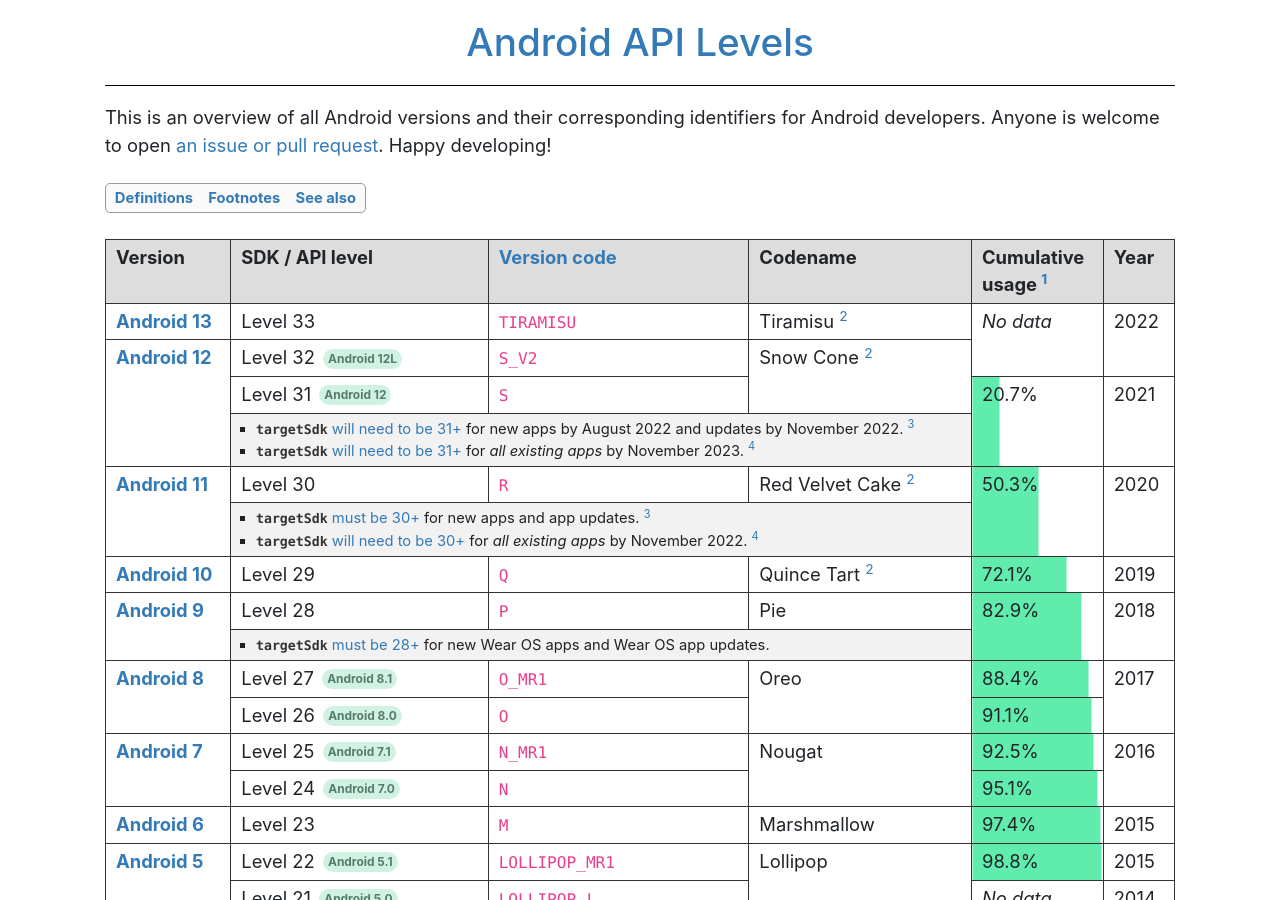
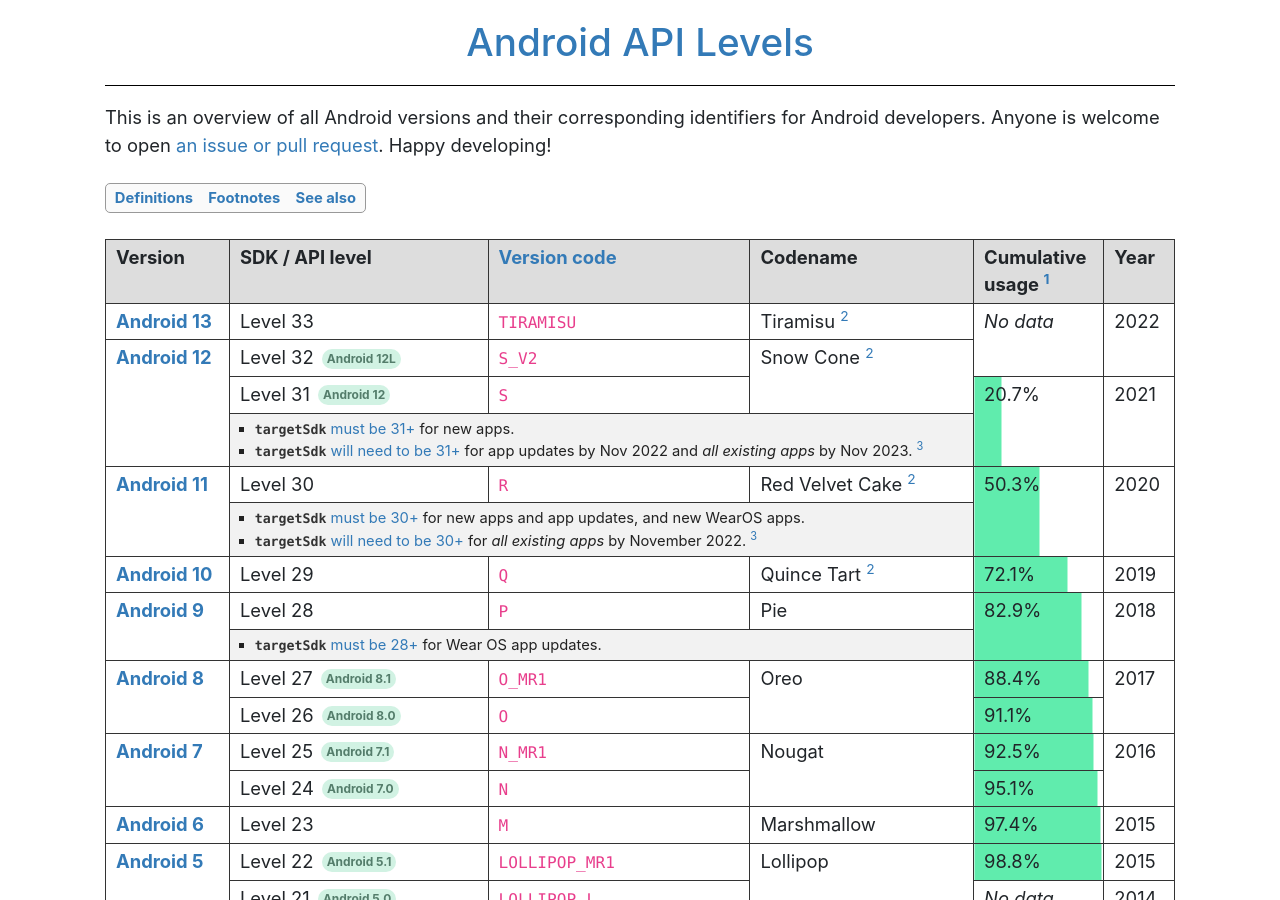
Before and after one commit to ebelinski/apilevels, a Jekyll site: the page built from index.md, in a window 1280 px wide and 900 px high. Built offline with Jekyll 4.4.1, drawn with Linux system fonts in a browser that asks for light colours; comment, search, counter and statistics services are not loaded; some of the changed text lies outside the part shown.

Commit message:
Updated table for new target SDK requirements.

```diff
--- a/index.md
+++ b/index.md
@@ -58,8 +58,8 @@
   </tr>
   <tr class="table-notes"><td colspan="3">
     <ul>
-      <li><code>targetSdk</code> <a href="https://developer.android.com/google/play/requirements/target-sdk">will need to be 31+</a> for new apps by August 2022 and updates by November 2022. <sup id="fnref:3"><a href="#fn:3" class="footnote">3</a></sup></li>
-      <li><code>targetSdk</code> <a href="https://support.google.com/googleplay/android-developer/answer/11926878">will need to be 31+</a> for <i>all existing apps</i> by November 2023. <sup id="fnref:4"><a href="#fn:4" class="footnote">4</a></sup></li>
+      <li><code>targetSdk</code> <a href="https://developer.android.com/google/play/requirements/target-sdk">must be 31+</a> for new apps.</li>
+      <li><code>targetSdk</code> <a href="https://support.google.com/googleplay/android-developer/answer/11926878">will need to be 31+</a> for app updates by Nov 2022 and <i>all existing apps</i> by Nov 2023. <sup id="fnref:3"><a href="#fn:3" class="footnote">3</a></sup></li>
     </ul>
   </td></tr>
   <tr>
@@ -77,8 +77,8 @@
   </tr>
   <tr class="table-notes"><td colspan="3">
     <ul>
-      <li><code>targetSdk</code> <a href="https://developer.android.com/google/play/requirements/target-sdk">must be 30+</a> for new apps and app updates. <sup id="fnref:3"><a href="#fn:3" class="footnote">3</a></sup></li>
-      <li><code>targetSdk</code> <a href="https://support.google.com/googleplay/android-developer/answer/11926878">will need to be 30+</a> for <i>all existing apps</i> by November 2022. <sup id="fnref:4"><a href="#fn:4" class="footnote">4</a></sup></li>
+      <li><code>targetSdk</code> <a href="https://developer.android.com/google/play/requirements/target-sdk">must be 30+</a> for new apps and app updates, and new WearOS apps.</li>
+      <li><code>targetSdk</code> <a href="https://support.google.com/googleplay/android-developer/answer/11926878">will need to be 30+</a> for <i>all existing apps</i> by November 2022. <sup id="fnref:3"><a href="#fn:3" class="footnote">3</a></sup></li>
     </ul>
   </td></tr>
   <tr>
@@ -106,7 +106,7 @@
   </tr>
   <tr class="table-notes"><td colspan="3">
     <ul>
-      <li><code>targetSdk</code> <a href="https://developer.android.com/google/play/requirements/target-sdk">must be 28+</a> for new Wear OS apps and Wear OS app updates.</li>
+      <li><code>targetSdk</code> <a href="https://developer.android.com/google/play/requirements/target-sdk">must be 28+</a> for Wear OS app updates.</li>
     </ul>
   </td></tr>
   <tr>
@@ -174,7 +174,7 @@
     <td rowspan="9"><b>Android 4</b></td>
     <td>
       Level 20
-      <span class="subversion">Android 4.4W</span> <sup id="fnref:5"><a href="#fn:5" class="footnote">5</a></sup>
+      <span class="subversion">Android 4.4W</span> <sup id="fnref:4"><a href="#fn:4" class="footnote">4</a></sup>
     </td>
     <td><code>KITKAT_WATCH</code></td>
     <td rowspan="2">KitKat</td>
@@ -342,16 +342,13 @@
       <p>Cumulative usage distribution figures were last updated on <b>August 9, 2022</b> using data from <a href="https://gs.statcounter.com/android-version-market-share/mobile-tablet/worldwide">Statcounter GlobalStats</a>. These figures may have changed significantly since the last update. You may update the figures yourself with a <a href="https://github.com/ebelinski/apilevels">pull request</a>. <a href="#fnref:1" class="reversefootnote">↩</a></p>
     </li>
     <li id="fn:2">
-      <p>The codenames for Android 10 and above in the table are the internal codenames. Beginning with Android 10, Google dropped the usage of codenames publicly.</p>
+      <p>The codenames for Android 10 and above in the table are the internal codenames. Beginning with Android 10, Google dropped the usage of codenames publicly. <a href="#fnref:2" class="reversefootnote">↩</a></p>
     </li>
     <li id="fn:3">
-      <p>This requirement excludes new Wear OS apps and updates, which still only require a <code>targetSdk</code> <a href="https://developer.android.com/google/play/requirements/target-sdk">of 28 or higher</a>. <a href="#fnref:3" class="reversefootnote">↩</a></p>
+      <p>In 2022, Google began imposing <a href="https://support.google.com/googleplay/android-developer/answer/11926878">minimum <code>targetSdk</code> requirements for existing apps</a>, in addition new apps and app updates. Existing apps that are not updated to meet <code>targetSdk</code> requirements by their deadlines will be <a href="https://android-developers.googleblog.com/2022/04/expanding-plays-target-level-api-requirements-to-strengthen-user-security.html">subject to restrictions</a>. This requirement excludes Wear OS apps. <a href="#fnref:3" class="reversefootnote">↩</a></p>
     </li>
     <li id="fn:4">
-      <p>In 2022, Google began imposing <a href="https://support.google.com/googleplay/android-developer/answer/11926878">minimum <code>targetSdk</code> requirements for existing apps</a>, in addition new apps and app updates. Existing apps that are not updated to meet <code>targetSdk</code> requirements by their deadlines will be <a href="https://android-developers.googleblog.com/2022/04/expanding-plays-target-level-api-requirements-to-strengthen-user-security.html">subject to restrictions</a>. This requirement excludes Wear OS apps. <a href="#fnref:4" class="reversefootnote">↩</a></p>
-    </li>
-    <li id="fn:5">
-      <p>Android 4.4W is the first Android release for Android Wear. <a href="#fnref:5" class="reversefootnote">↩</a></p>
+      <p>Android 4.4W is the first Android release for Android Wear. <a href="#fnref:4" class="reversefootnote">↩</a></p>
     </li>
   </ol>
 </div>
```
